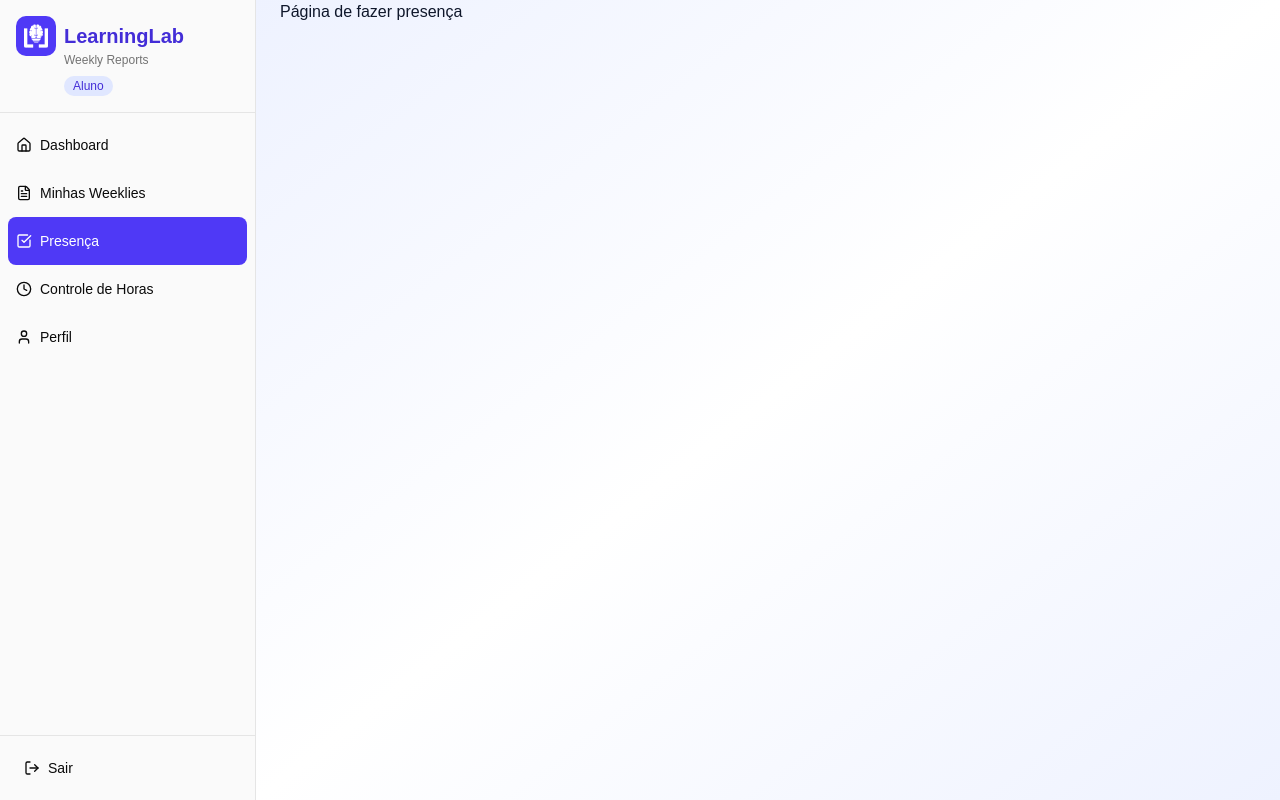
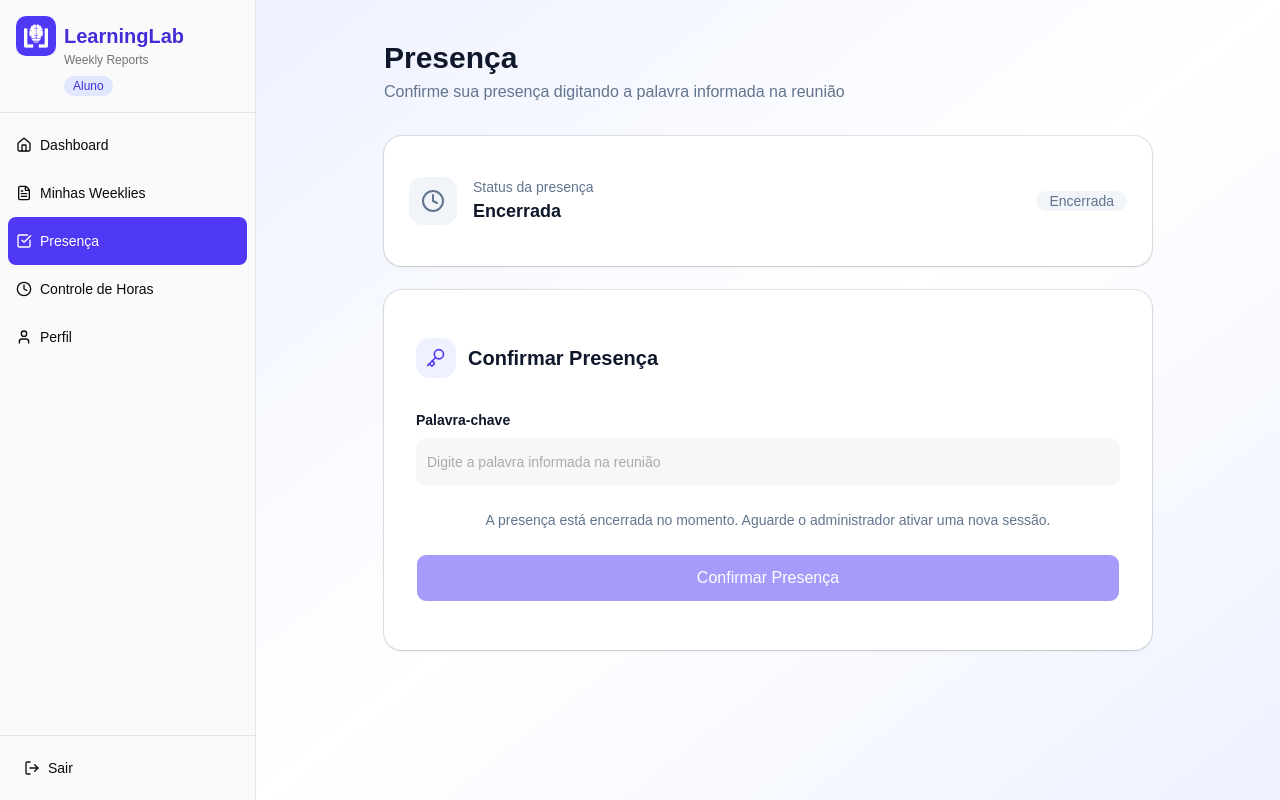
Before and after one commit to LearningLabUFC/sistema-weeklies-frontend, a React (Vite) app: page /presenca in a window 1280 px wide. Built offline with nearby package versions, Linux system fonts and the light colour scheme; no server answers; sample sign-in values are in the browser's storage.

Commit message:
feat: create presence page by orchestrating the new separated components

```diff
--- /dev/null
+++ b/src/pages/Presence/Presence.tsx
@@ -0,0 +1,49 @@
+import { useState } from 'react';
+
+import PresenceForm from '@/components/forms/PresenceForm';
+import PresenceStatusCard from '@/components/PresenceStatusCard/PresenceStatusCard';
+import PresenceSuccessCard from '@/components/PresenceSuccessCard/PresenceSuccessCard';
+
+type PresenceStatus = 'encerrada' | 'ativa' | 'confirmada';
+
+const Presence = () => {
+  // pra mudar a apresença é aqui nesse use state
+  const [status, setStatus] = useState<PresenceStatus>('encerrada');
+  const [confirmationDate, setConfirmationDate] = useState<Date | null>(null);
+
+  const handleSuccess = (date: Date) => {
+    setConfirmationDate(date);
+    setStatus('confirmada');
+  };
+
+  const isPresenceActive = status === 'ativa';
+
+  return (
+    <div className="w-full max-w-3xl mx-auto py-6 sm:py-10 animate-in fade-in slide-in-from-bottom-4 duration-500">
+      <div className="mb-6 sm:mb-8">
+        <h1 className="text-2xl sm:text-3xl font-bold text-slate-900">
+          Presença
+        </h1>
+        <p className="text-sm sm:text-base text-slate-500 mt-1">
+          Confirme sua presença digitando a palavra informada na reunião
+        </p>
+      </div>
+
+      <div className="flex flex-col gap-6">
+        {status === 'confirmada' ? (
+          <PresenceSuccessCard confirmationDate={confirmationDate} />
+        ) : (
+          <>
+            <PresenceStatusCard isPresenceActive={isPresenceActive} />
+            <PresenceForm
+              isPresenceActive={isPresenceActive}
+              onSuccess={handleSuccess}
+            />
+          </>
+        )}
+      </div>
+    </div>
+  );
+};
+
+export default Presence;
--- a/src/routes/index.tsx
+++ b/src/routes/index.tsx
@@ -9,8 +9,8 @@ import Register from '@/pages/Register/Register.tsx';
 import ForgotPassword from '@/pages/ForgotPassword/ForgotPassword.tsx';
 import VerifyCode from '@/pages/VerifyCode/VerifyCode.tsx';
 import ResetPassword from '@/pages/ResetPassword/ResetPassword.tsx';
-
 import Profile from '@/pages/Profile/Profile.tsx';
+import Presence from '@/pages/Presence/Presence.tsx';
 
 export const router = createBrowserRouter([
   {
@@ -34,7 +34,7 @@ export const router = createBrowserRouter([
           },
           {
             path: '/presenca',
-            element: <div>Página de fazer presença</div>,
+            element: <Presence />,
           },
           {
             path: '/ponto',
```
